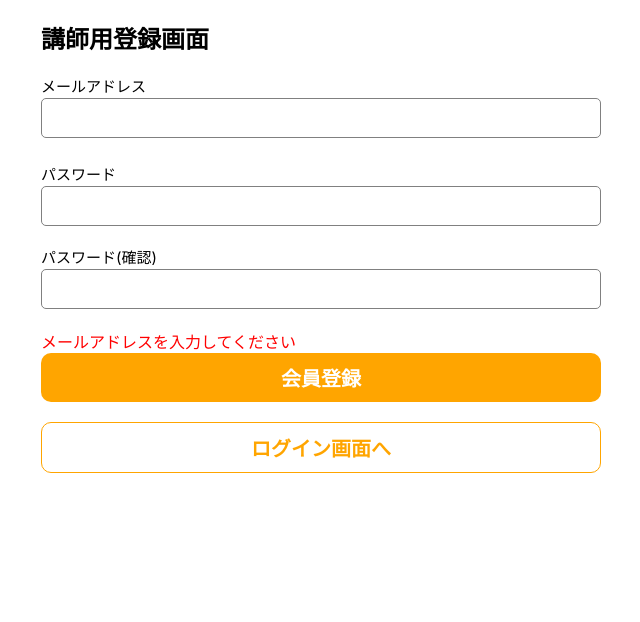
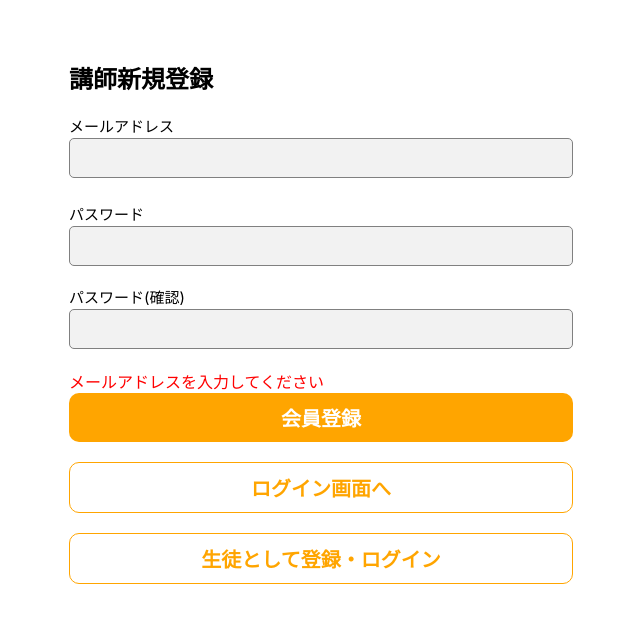
Before and after one commit to hamasugar/dancyNuxt, a Nuxt app: page /logincreate in a window 1280 px wide. Shown: the top 622 px of the page, without its empty margins (319-959 px from the left). Built offline with nearby package versions, Linux system fonts and the light colour scheme; no server answers.

Commit message:
axiosを導入してログイン処理と背景画像の修正を行った

```diff
--- a/components/global.js
+++ b/components/global.js
@@ -14,7 +14,13 @@ export const store = new Vuex.Store({
     counts: 0,
     teacherNumber: 0,
     loadedArray: [0,0,0,0,0,0,0,0,0,0,0,0,0,0,0,0],
-    apikey: "UMBUxUFV5w1afE1KbuGb3EjXAE2TmeR9Qo9vuFk8"
+    apikey: "UMBUxUFV5w1afE1KbuGb3EjXAE2TmeR9Qo9vuFk8",
+    config: {
+      headers: {
+          'Content-Type': 'application/json',
+          'X-Api-Key': "UMBUxUFV5w1afE1KbuGb3EjXAE2TmeR9Qo9vuFk8"
+      }
+    }
   },
   mutations: {
     increment: state => state.count++,
--- a/package.json
+++ b/package.json
@@ -11,8 +11,9 @@
     "generate": "nuxt generate"
   },
   "dependencies": {
-    "nuxt": "^2.0.0",
-    "@nuxtjs/axios": "^5.3.6"
+    "@nuxtjs/axios": "^5.6.0",
+    "axios": "^0.19.0",
+    "nuxt": "^2.0.0"
   },
   "devDependencies": {}
 }
--- a/pages/detail.vue
+++ b/pages/detail.vue
@@ -30,7 +30,17 @@
           </div>
       </div>
       <p class="comment">{{value["comments"]}}</p>
-      <nuxt-link to="/home" class="back">ホームへ</nuxt-link>
+
+
+      <div class="detailbuttons">
+        <button class="detailbuttons__home" @click="favorite()"><nuxt-link to="/home">ホームへ</nuxt-link></button>
+
+        <button class="detailbuttons__favorite" @click="favorite()">あとで見る</button>
+        <button class="detailbuttons__apply" @click="apply()" v-if="!isFavorited">話を聞いてみたい</button>
+        <button class="detailbuttons__apply" @click="apply()" v-else>応募済み</button>
+
+      </div>
+
   </div>
 
 </template>
@@ -40,6 +50,60 @@
   margin: 0 auto;
   width: 100%;
 }
+
+.detailbuttons {
+    display: flex;
+    margin: 30px auto;
+    width: 90%;
+    height: 50px;
+    flex-direction: row;
+    flex-wrap: nowrap;
+    justify-content: space-between; }
+
+.detailbuttons__home {
+      display: block;
+      width: 200px;
+      height: 50px;
+      font-weight: bold;
+      color: rgba(255, 136, 0, 0.8);
+      border-radius: 25px;
+      font-size: 20px;
+      background-color: white;
+      line-height: 50px;
+      text-align: center;
+      border: 2px solid rgba(255, 136, 0, 0.8);
+}
+
+.detailbuttons__home a:visited {
+  color: rgba(255, 136, 0, 0.8);
+  text-decoration: none
+}
+
+.detailbuttons__favorite {
+      display: block;
+      width: 200px;
+      height: 50px;
+      font-weight: bold;
+      background-color: rgba(255, 136, 0, 0.8);
+      border-radius: 25px;
+      font-size: 20px;
+      color: white;
+      line-height: 50px;
+      text-align: center; }
+
+.detailbuttons__apply {
+      display: block;
+      width: 300px;
+      height: 50px;
+      font-weight: bold;
+      background-color: rgba(255, 136, 0, 0.8);
+      border-radius: 25px;
+      font-size: 20px;
+      color: white;
+      line-height: 50px;
+      text-align: center; }
+
+
 </style>
 
 
@@ -54,18 +118,52 @@ export default {
 
     }
   },
+  computed: {
+      isFavorited() {
+        if(true) {
+          return true
+        }
+        else {
+          return false
+        }
+      }
+  },
   methods: {
       imgSrc: function(email) {
         return "https://3l3lsb42w0.execute-api.us-east-2.amazonaws.com/dev/getimage?email=" + email + ".jpg";
-      }
+      },
+      favorite: function() {
+        //これはローカルストレージに保存しておきたい
+      },
+      apply: function() {
+        //apiと連携する
+      },
+      httprequest: function(url,data) {
+            console.log(url);
+            var request = new XMLHttpRequest();
+            request.open('POST', url);
+            request.responseType = 'json';
+            request.this = this
+            request.onload = function () {
+                request.this.modal = true
+            };
+            request.onerror = function() {
+                alert("エラーが発生しました");
+            }
+
+            request.setRequestHeader('Content-Type', 'application/json' );
+            request.setRequestHeader("X-Api-Key", store.state.apikey);
+
+            request.send(JSON.stringify(data));
+        }
   },
   asyncData(context) {
     //dataの代わりにこうするメリットって何だろう
       return {
-      value: store.state.value,
-      remail: store.state.value["email"],
-      able: store.state.value["able"],
-      nickName: store.state.value["nickName"]
+        value: store.state.value,
+        remail: store.state.value["email"],
+        able: store.state.value["able"],
+        nickName: store.state.value["nickName"]
     }
   }
 }
--- a/pages/home.vue
+++ b/pages/home.vue
@@ -67,7 +67,6 @@ var defaultObject = {
         request.open('GET',"https://3l3lsb42w0.execute-api.us-east-2.amazonaws.com/dev/teachershosting");
         request.responseType = 'json';
         request.onload = function () {
-          // request.this.datum = this.response
 
           var result = this.response["Items"];
           result.sort(function(a,b){
--- a/pages/logincreate.vue
+++ b/pages/logincreate.vue
@@ -1,5 +1,5 @@
 <template>
-    <div class="container">
+    <div class="logincontainer">
         <h2 class="loginLabel">
             {{topText}}
         </h2>
@@ -12,12 +12,15 @@
             <p class="input__label" v-if="perpose=='register'">パスワード(確認)</p>
             <input type="password" class="input__password" v-model="secondpassword" v-if="perpose=='register'">
         </div>
+
         <div class="send">
             <p class="send__alert">{{alert}}</p>
-            <div class="send__button--normal" v-if="perpose=='register'" @click="register()">会員登録</div>
+            <div class="send__button--normal" v-if="perpose=='register'" @click="register()" v-bind:disabled="alert!='a'">会員登録</div>
+            <div class="send__button--normal" v-if="perpose=='login'" @click="login()" v-bind:disabled="alert!='a'">ログイン</div>
             <div class="send__button--change" v-if="perpose=='register'" @click="changePerpose('login')">ログイン画面へ</div>
-            <div class="send__button--normal" v-if="perpose=='login'" @click="login()">ログイン</div>
             <div class="send__button--change" v-if="perpose=='login'" @click="changePerpose('register')">会員登録画面へ</div>
+            <div class="send__button--change" v-if="person=='teacher'" @click="changePerson('student')">生徒として登録・ログイン</div>
+            <div class="send__button--change" v-if="person=='student'" @click="changePerson('teacher')">講師として登録・ログイン</div>
         </div>
 
      </div>
@@ -27,6 +30,7 @@
 <script>
 //storeにemailを保存して置かなければならぬ md5が使えるでしょうが
 import {store} from '~/components/global.js'
+
 export default {
     data: function() {
         return {
@@ -34,22 +38,22 @@ export default {
             perpose: "register",
             firstpassword: "",
             secondpassword: "",
-            email: "",
+            email: ""
         }
     },
     computed: {
         topText(){
             if (this.person=="teacher" && this.perpose=="register") {
-                return "講師用登録画面"
+                return "講師新規登録"
             }
             else if (this.person=="teacher" && this.perpose=="login") {
-                return "講師用ログイン画面"
+                return "講師ログイン"
             }
             else if (this.person=="student" && this.perpose=="register") {
-                return "生徒用ログイン画面"
+                return "生徒新規登録"
             }
             else if (this.person=="student" && this.perpose=="login") {
-                return "生徒用ログイン画面"
+                return "生徒ログイン"
             }
             else {
                 return ""
@@ -57,30 +61,49 @@ export default {
 
         },
         alert() {
+            console.log(this.email.match(/^[A-Z0-9a-z_.-]+@{1}[A-Z0-9a-z_.-]+$/))
             if (this.email == "") {
                 return "メールアドレスを入力してください";
+            }
+            else if (this.email.match(/^[A-Z0-9a-z_.-]+@{1}[A-Z0-9a-z_.-]+$/) == null) {
+                return "メールアドレスを正しい形式で入力してください";
             }
             else if (this.firstpassword == "") {
                 return "パスワードを入力してください";
             }
+            else if (this.firstpassword.match(/^[A-Z0-9a-z]{5,20}$/) == null) {
+                return "パスワードは半角英数字５文字以上20文字以下で入力してください";
+            }
             else if (this.perpose == "register" && this.firstpassword != this.secondpassword) {
                 return "パスワードが一致しません"
-            }
-            else if (this.firstpassword.length < 5 ){
-                return "パスワードは５文字以上で入力してください"
             }
             else {
                 return "";
             }
         },
+        awsURL() {
+            if (this.perpose=="register" && this.person=="teacher") {
+                return "https://3l3lsb42w0.execute-api.us-east-2.amazonaws.com/dev/teacher/create"
+            }
+            else if (this.perpose=="login" && this.person=="teacher") {
+                return "https://3l3lsb42w0.execute-api.us-east-2.amazonaws.com/dev/teacher/login"
+            }
+            else if (this.perpose=="register" && this.person=="student") {
+                return "https://3l3lsb42w0.execute-api.us-east-2.amazonaws.com/dev/student/create"
+            }
+            else if (this.perpose=="login" && this.person=="student") {
+                return "https://3l3lsb42w0.execute-api.us-east-2.amazonaws.com/dev/student/login"
+            }
+            else {
+                return "";
+            }
+        }
     },
     methods: {
         register: function() {
+            this.$router.push('../home');
 
-            if (this.alert == "") {
-                console.log("アラートなし");
-            }
-            else {
+            if (this.alert != "") {
                 console.log("アラートあり");
                 return
             }
@@ -88,51 +111,55 @@ export default {
             if (this.perpose=="register" && this.firstpassword != this.secondpassword) {
                 return
             }
-            var awsURL = "";
-            if (this.perpose=="register" && this.person=="teacher") {
-                awsURL="https://3l3lsb42w0.execute-api.us-east-2.amazonaws.com/dev/teacher/create"
-            }
-            else if (this.perpose=="login" && this.person=="teacher") {
-                awsURL="https://3l3lsb42w0.execute-api.us-east-2.amazonaws.com/dev/teacher/login"
-            }
-            else if (this.perpose=="register" && this.person=="student") {
-                awsURL="https://3l3lsb42w0.execute-api.us-east-2.amazonaws.com/dev/student/create"
-            }
-            else if (this.perpose=="login" && this.person=="student") {
-                awsURL="https://3l3lsb42w0.execute-api.us-east-2.amazonaws.com/dev/student/login"
-            }
-            else {
+            var date = new Date();
+            var time = date.getTime();
+            const timeStamp = Math.floor( time / 1000 );
+
+            var data = {"email": this.email, "password": MD5_hexhash(this.firstpassword), "timeStamp": timeStamp};
+            this.httprequest(this.awsURL,JSON.stringify(data));
+
+        },
+        login: function() {
+            //APIManegerを使った方がいい説が出てきたな
+            if (this.alert != "") {
+                console.log("アラートあり");
                 return
             }
 
-            console.log(MD5_hexhash("aaaaa"));//外部ライブラリをheadで読み込んでいる
-            var data = {"email": this.email, "password": MD5_hexhash(this.firstpassword), "timeStamp": 0}
-            var request = new XMLHttpRequest();
-            request.open('POST', awsURL);
-            request.responseType = 'json';
-            request.this = this
-            request.onload = function () {
-                console.log("success");
-                request.this.store.commit("setMyemail", this.email) ;
-                request.this.email = "";
-                request.this.firstpassword = "";
-                request.this.secondpassword = "";
-                //ここで遷移とメールアドレスの登録を行いましょう
-            };
-            request.onerror = function() {
-                alert("エラーが発生しました")
+            if (this.perpose=="register" && this.firstpassword != this.secondpassword) {
+                return
             }
-
-            request.setRequestHeader( 'Content-Type', 'application/json' );
-            request.setRequestHeader( "X-Api-Key", store.state.apikey);
-            request.send(JSON.stringify(data));
-        },
-        login: function() {
-            //APIManegerを使った方がいい説が出てきたな
+            //loginの場合はtimeStampを使う必要がない　最終ログインとか入れてもいいかも
+            var data = {"email": this.email, "password": MD5_hexhash(this.firstpassword)};
+            this.httprequest(this.awsURL,JSON.stringify(data))
 
         },
-        changePerpose: function(text) {
-            this.perpose = text;
+        changePerpose: function(purpose) {
+            this.perpose = purpose;
+        },
+        changePerson: function(person) {
+            this.person = person;
+        },
+        httprequest: function(url,data) {
+
+            const response = this.$axios.$post(url, data, store.state.config)
+            .then( response => {
+
+                if (response.errorMessage) {
+                    alert("パスワードが違います")
+                    return
+                }
+
+                store.commit("setMyemail", this.email) ;
+                this.email = "";
+                this.firstpassword = "";
+                this.secondpassword = "";
+                this.$router.push('../home');
+            })
+            .catch( error => {
+                alert("エラーが発生しました")
+            })
+
         }
     },
     head() {
@@ -144,30 +171,54 @@ export default {
                 }
             ]
         }
-    }
+    },
+    mounted() {
+        const response = this.$axios.$get("https://3l3lsb42w0.execute-api.us-east-2.amazonaws.com/dev/teachershosting")
+        .then( response => {
+            console.log(response);
+            console.log(this.person);
+        })
+        .catch( error => {
+            console.log(error);
+        })
+    },
+    head: {
+        bodyAttrs: {
+        class: 'club'
+        }
+  }
 }
 </script>
 
 <style>
-.container {
+.logincontainer {
   margin: 0 auto;
   width: 560px;
+  background-color: white;
+  border-radius: 20px;
+  margin-top: 30px;
+  padding: 10px 0px;
+}
+
+.club {
+    background-image: url('/club.jpg');
+    background-size: cover;
 }
 
 @media all and (max-width: 700px) {
-    .container {
-        width: 80%
+    .logincontainer {
+        width: 90%
     }
 }
 
 
 .loginLabel {
-    width: 100%;
+    width: 90%;
     margin: 20px auto;
 }
 
 .input {
-    width: 100%;
+    width: 90%;
     margin: 20px auto;
 }
 
@@ -187,6 +238,11 @@ export default {
     border: 1px solid gray;
     border-radius: 5px;
     font-size: 20px;
+    background-color: rgb(1,1,1,0.05);
+}
+
+.input__email:focus {
+    border: 2px solid orange;
 }
 
 .input__password {
@@ -198,10 +254,14 @@ export default {
     border: 1px solid gray;
     border-radius: 5px;
     font-size: 20px;
+    background-color: rgb(1,1,1,0.05);
+}
+.input__password:focus {
+    border: 2px solid orange;
 }
 
 .send {
-    width: 100%;
+    width: 90%;
     margin: 20px auto;
 }
 
@@ -220,7 +280,6 @@ export default {
     margin-bottom: 20px;
     font-weight: bold;
     text-align: center;
-    border-radius: 5px;
     border-radius: 10px;
 }
 
@@ -235,7 +294,6 @@ export default {
     margin-bottom: 20px;
     font-weight: bold;
     text-align: center;
-    border-radius: 5px;
     border: 1px solid orange;
     border-radius: 10px;
 }
```
Also changed, not shown: static/club.jpg (added), 1 other file (tests, documents, lock files or other folders).
